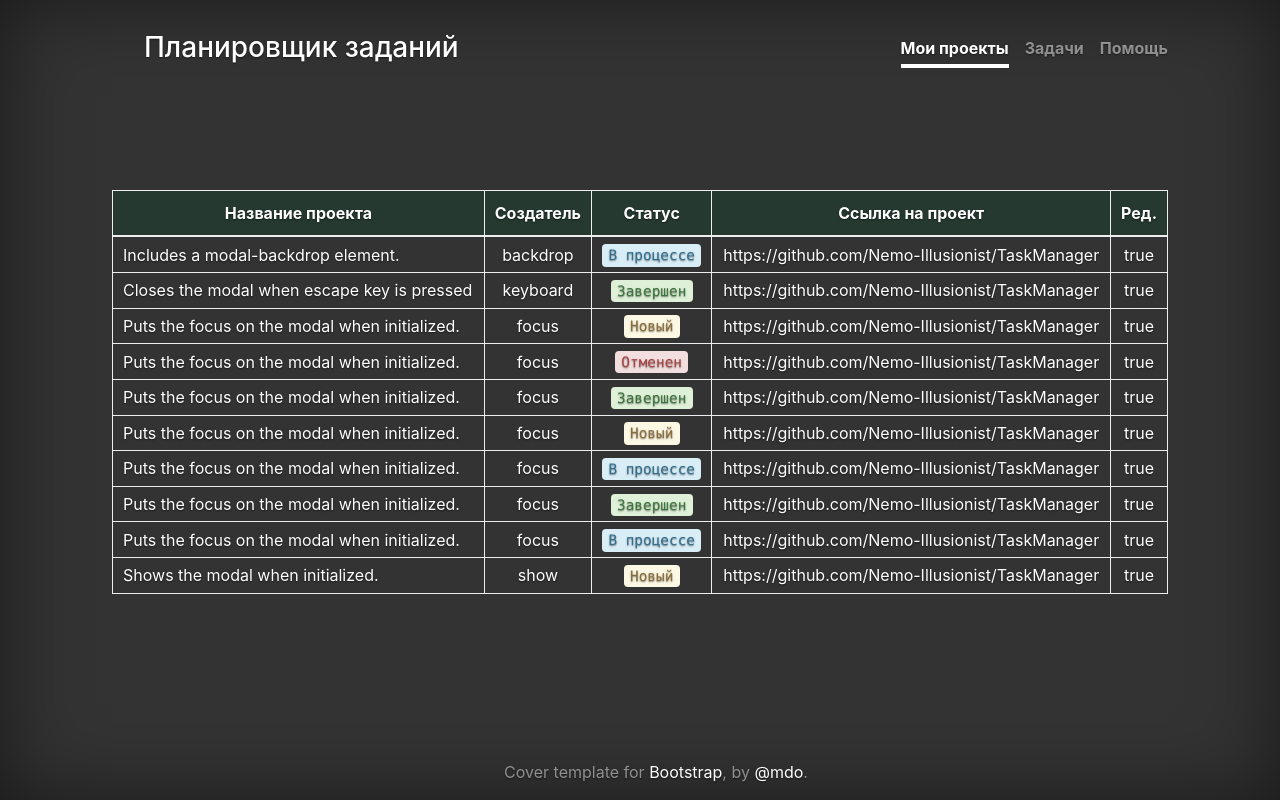
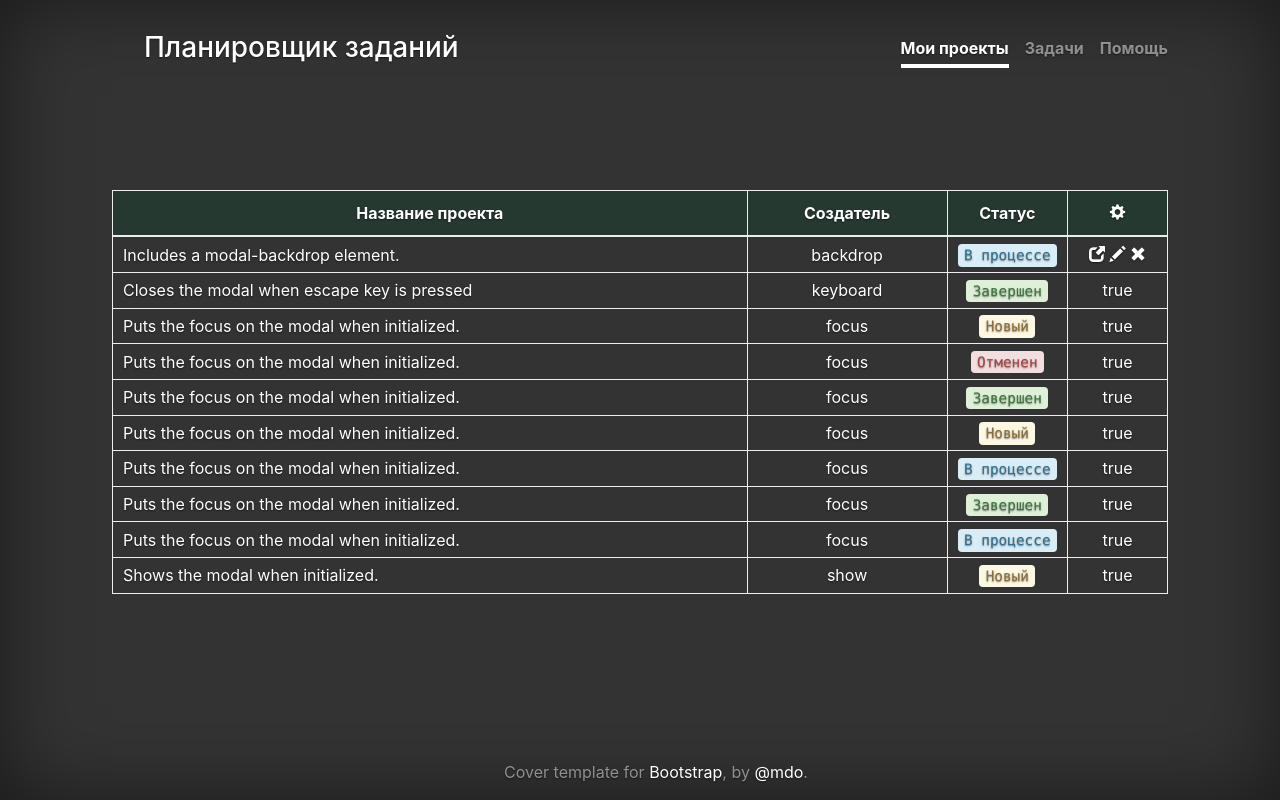
Before and after one commit to Nemo-Illusionist/TaskManager, a Flask app: page /projects in a window 1280 px wide. Run offline with Flask 2, Linux system fonts and the light colour scheme; parts of the project's set-up code (start-up, migrations or seed data) failed here and were passed over; some libraries are stand-ins or nearby versions.

Commit message:
Всплывающая панель и заготовки модальных окон

```diff
--- /dev/null
+++ b/static/scripts/app.js
@@ -0,0 +1,3 @@
+$(document).ready(function(){
+$('.heading').popover({ trigger: "hover" });
+});
--- a/static/styles/cover.css
+++ b/static/styles/cover.css
@@ -155,3 +155,10 @@ body {
     background-color: transparent;
     border: none;
 }
+.popover{
+    max-width: 600px;
+    color: black;
+}
+.popover-content, .popover-styles{
+    padding: 9px 14px;
+}
--- a/templates/layout.html
+++ b/templates/layout.html
@@ -31,6 +31,8 @@
 ================================================== -->
 <!-- Placed at the end of the document so the pages load faster -->
 <script src="../static/scripts/jquery-2.2.1.js"></script>
+<script src="../static/scripts/tether.min.js"></script>
 <script src="../static/scripts/bootstrap.min.js"></script>
+<script src="../static/scripts/app.js"></script>
 </body>
 </html>
--- a/templates/projects.html
+++ b/templates/projects.html
@@ -14,101 +14,84 @@
         <thead>
         <tr>
             <th>Название проекта</th>
-            <th style="width: 100px;">Создатель</th>
+            <th style="width: 200px;">Создатель</th>
             <th style="width: 100px;">Статус</th>
-            <th>Ссылка на проект</th>
-            <th style="width: 50px;">Ред.</th>
+            <th style="width: 100px;"><span class="glyphicon glyphicon-cog"></span></th>
         </tr>
         </thead>
         <tbody>
         <tr>
-            <td><a href="/tasks">Includes a modal-backdrop element.</a></td>
+            <td>
+                <a href="/tasks" title=""
+                    class="heading" data-content="Всплывающая подсказка. Appends the popover to a specific element.
+                    Example: container: 'body'. This option is particularly useful in that it allows you to position
+                    the popover in the flow of the document near the triggering element -
+                    which will prevent the popover from floating away from the triggering element during a window resize."
+                    rel="popover" data-placement="bottom" data-original-title="Название проекта">
+                    Includes a modal-backdrop element.
+                </a>
+            </td>
             <td>backdrop</td>
             <td><code class="alert-info">В&nbsp;процессе</code></td>
-            <td>
-                <a href="https://github.com/Nemo-Illusionist/TaskManager">https://github.com/Nemo-Illusionist/TaskManager</a>
-            </td>
-            <td>true</td>
+            <td><a href="https://github.com/Nemo-Illusionist/TaskManager" class="tool" title="Перейти на сайт проекта">
+                <span class="glyphicon glyphicon-new-window"> </span></a>
+                <a href="/edit" class="tool" title="Редактировать данные проекта">
+                    <span class="glyphicon glyphicon-pencil"> </span></a>
+                <a href="/remove" class="tool" title="Удалить проект">
+                    <span class="glyphicon glyphicon-remove"> </span></a></td>
         </tr>
         <tr>
             <td><a href="/tasks">Closes the modal when escape key is pressed</a></td>
             <td>keyboard</td>
             <td><code class="alert-success">Завершен</code></td>
-            <td>
-                <a href="https://github.com/Nemo-Illusionist/TaskManager">https://github.com/Nemo-Illusionist/TaskManager</a>
-            </td>
             <td>true</td>
         </tr>
         <tr>
             <td><a href="/tasks">Puts the focus on the modal when initialized.</a></td>
             <td>focus</td>
             <td><code class="alert-warning">Новый</code></td>
-            <td>
-                <a href="https://github.com/Nemo-Illusionist/TaskManager">https://github.com/Nemo-Illusionist/TaskManager</a>
-            </td>
             <td>true</td>
         </tr>
         <tr>
             <td><a href="/tasks">Puts the focus on the modal when initialized.</a></td>
             <td>focus</td>
             <td><code class="alert-danger">Отменен</code></td>
-            <td>
-                <a href="https://github.com/Nemo-Illusionist/TaskManager">https://github.com/Nemo-Illusionist/TaskManager</a>
-            </td>
             <td>true</td>
         </tr>
         <tr>
             <td><a href="/tasks">Puts the focus on the modal when initialized.</a></td>
             <td>focus</td>
             <td><code class="alert-success">Завершен</code></td>
-            <td>
-                <a href="https://github.com/Nemo-Illusionist/TaskManager">https://github.com/Nemo-Illusionist/TaskManager</a>
-            </td>
             <td>true</td>
         </tr>
         <tr>
             <td><a href="/tasks">Puts the focus on the modal when initialized.</a></td>
             <td>focus</td>
             <td><code class="alert-warning">Новый</code></td>
-            <td>
-                <a href="https://github.com/Nemo-Illusionist/TaskManager">https://github.com/Nemo-Illusionist/TaskManager</a>
-            </td>
             <td>true</td>
         </tr>
         <tr>
             <td><a href="/tasks">Puts the focus on the modal when initialized.</a></td>
             <td>focus</td>
             <td><code class="alert-info">В&nbsp;процессе</code></td>
-            <td>
-                <a href="https://github.com/Nemo-Illusionist/TaskManager">https://github.com/Nemo-Illusionist/TaskManager</a>
-            </td>
             <td>true</td>
         </tr>
         <tr>
             <td><a href="/tasks">Puts the focus on the modal when initialized.</a></td>
             <td>focus</td>
             <td><code class="alert-success">Завершен</code></td>
-            <td>
-                <a href="https://github.com/Nemo-Illusionist/TaskManager">https://github.com/Nemo-Illusionist/TaskManager</a>
-            </td>
             <td>true</td>
         </tr>
         <tr>
             <td><a href="/tasks">Puts the focus on the modal when initialized.</a></td>
             <td>focus</td>
             <td><code class="alert-info">В&nbsp;процессе</code></td>
-            <td>
-                <a href="https://github.com/Nemo-Illusionist/TaskManager">https://github.com/Nemo-Illusionist/TaskManager</a>
-            </td>
             <td>true</td>
         </tr>
         <tr>
             <td><a href="/tasks">Shows the modal when initialized.</a></td>
             <td>show</td>
             <td><code class="alert-warning">Новый</code></td>
-            <td>
-                <a href="https://github.com/Nemo-Illusionist/TaskManager">https://github.com/Nemo-Illusionist/TaskManager</a>
-            </td>
             <td>true</td>
         </tr>
         </tbody>
```
